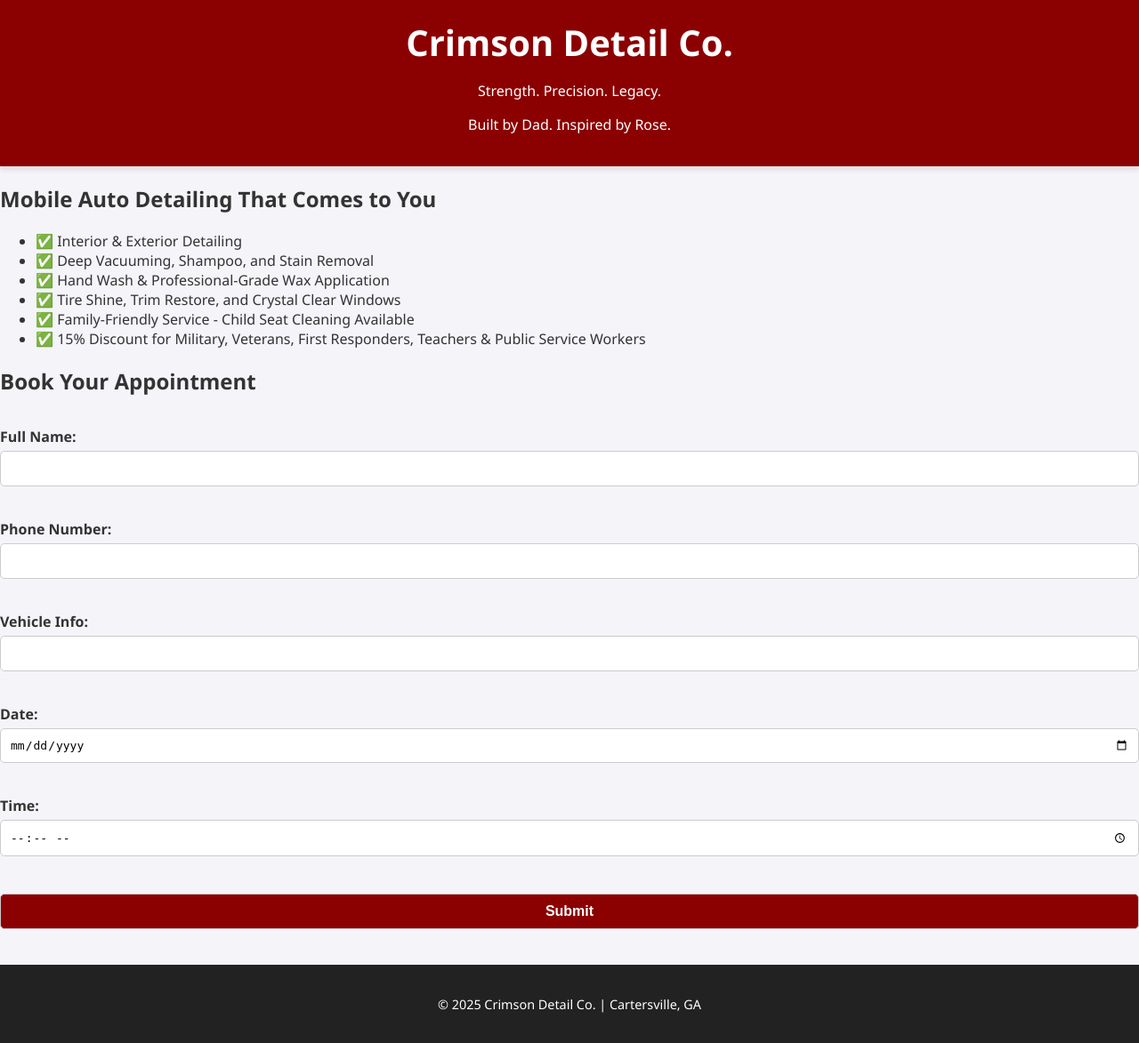
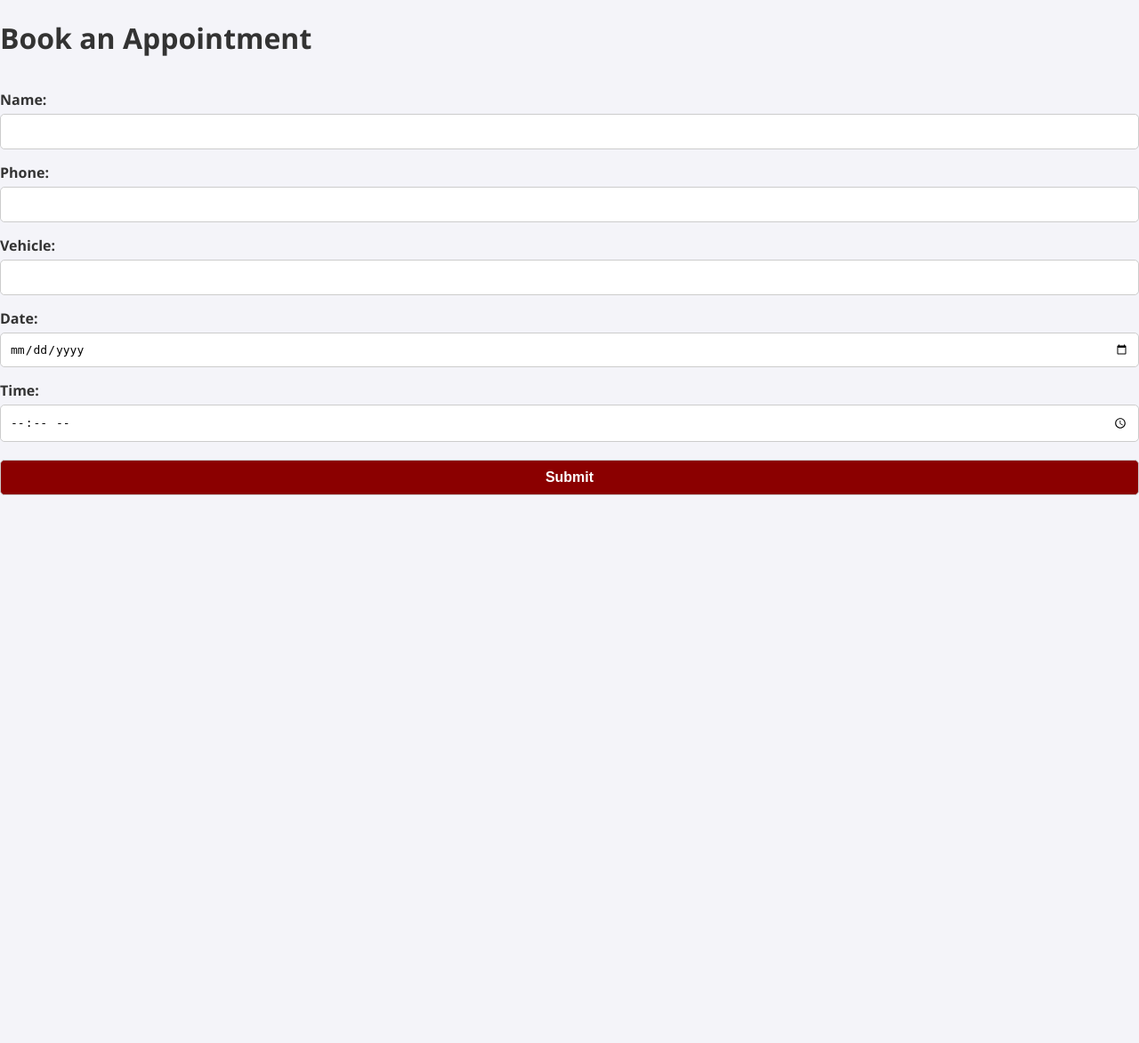
Before and after one commit to Dem-i/crimsondetail, a Flask app: page / in a window 1280 px wide. Shown: the whole page at 89% size. After the commit the page ends 557 px from the top, so only its background shows below. Run offline with Flask 3, Linux system fonts and the light colour scheme.

Commit message:
Update index.html

```diff
--- a/templates/index.html
+++ b/templates/index.html
@@ -1,60 +1,35 @@
 <!DOCTYPE html>
 <html lang="en">
 <head>
-  <meta charset="UTF-8">
-  <meta name="viewport" content="width=device-width, initial-scale=1.0">
-  <title>Crimson Detail Co.</title>
-  <link rel="stylesheet" href="/static/styles.css">
- <link rel="stylesheet" href="{{ url_for('static', filename='styles.css') }}">
-<script src="{{ url_for('static', filename='script.js') }}"></script>
-<link rel="icon" type="image/png" href="{{ url_for('static', filename='favicon.png') }}">
-
+  <meta charset="UTF-8" />
+  <meta name="viewport" content="width=device-width, initial-scale=1.0" />
+  <title>Crimson Detail Co. - Book an Appointment</title>
+  <link rel="stylesheet" href="{{ url_for('static', filename='styles.css') }}" />
+  <link rel="icon" type="image/x-icon" href="{{ url_for('static', filename='favicon.ico') }}" />
 </head>
 <body>
-  <header>
-    <h1>Crimson Detail Co.</h1>
-    <p class="tagline">Strength. Precision. Legacy.</p>
-    <p class="subtagline">Built by Dad. Inspired by Rose.</p>
-  </header>
+  <div class="container">
+    <h1>Book an Appointment</h1>
+    <p id="confirmation" class="confirmation"></p>
+    <form id="appointmentForm" method="POST" action="/submit">
+      <label for="name">Name:</label>
+      <input type="text" id="name" name="name" required />
 
-  <section class="intro">
-    <h2>Mobile Auto Detailing That Comes to You</h2>
-    <ul>
-      <li>✅ Interior & Exterior Detailing</li>
-      <li>✅ Deep Vacuuming, Shampoo, and Stain Removal</li>
-      <li>✅ Hand Wash & Professional-Grade Wax Application</li>
-      <li>✅ Tire Shine, Trim Restore, and Crystal Clear Windows</li>
-      <li>✅ Family-Friendly Service - Child Seat Cleaning Available</li>
-      <li>✅ 15% Discount for Military, Veterans, First Responders, Teachers & Public Service Workers</li>
-    </ul>
-  </section>
+      <label for="phone">Phone:</label>
+      <input type="text" id="phone" name="phone" required />
 
-  <section class="booking">
-    <h2>Book Your Appointment</h2>
-    <form id="appointmentForm" action="/submit" method="post">
-      <label for="name">Full Name:</label>
-      <input type="text" id="name" name="name" required><br>
-
-      <label for="phone">Phone Number:</label>
-      <input type="tel" id="phone" name="phone" required><br>
-
-      <label for="vehicle">Vehicle Info:</label>
-      <input type="text" id="vehicle" name="vehicle" required><br>
+      <label for="vehicle">Vehicle:</label>
+      <input type="text" id="vehicle" name="vehicle" required />
 
       <label for="date">Date:</label>
-      <input type="date" id="date" name="date" required><br>
+      <input type="date" id="date" name="date" required />
 
       <label for="time">Time:</label>
-      <input type="time" id="time" name="time" required><br>
+      <input type="time" id="time" name="time" required />
 
       <button type="submit">Submit</button>
     </form>
-  </section>
-
-  <footer>
-    <p>&copy; 2025 Crimson Detail Co. | Cartersville, GA</p>
-  </footer>
-
-  <script src="/static/script.js"></script>
+  </div>
+  <script src="{{ url_for('static', filename='script.js') }}"></script>
 </body>
 </html>
```
